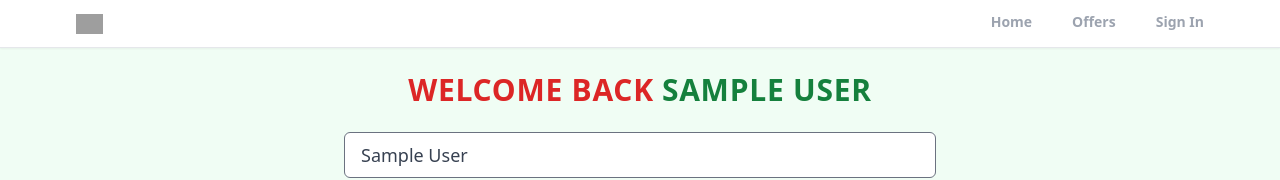
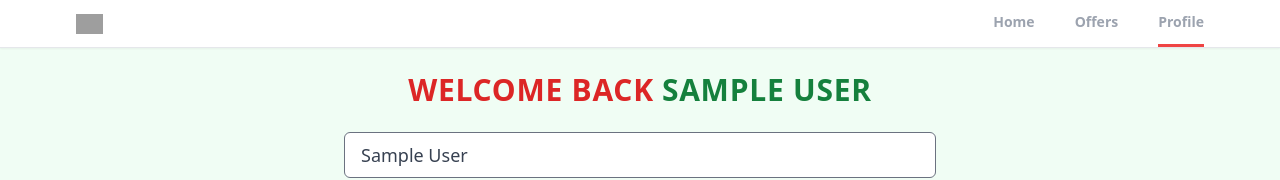
Before and after one commit to EmmanuelOkon/realtor, a React (Create React App) app: page /profile in a window 1280 px wide. Shown: the top 180 px of the page. Built offline with nearby package versions, Linux system fonts and the light colour scheme; no server answers; sample sign-in values are in the browser's storage; grey boxes are pictures that could not be loaded.

Commit message:
reload page after name has been updated

```diff
--- a/src/components/Header.jsx
+++ b/src/components/Header.jsx
@@ -1,17 +1,31 @@
-import React from "react";
+import { useEffect, useState } from "react";
 import { useLocation, useNavigate } from "react-router-dom";
+import { getAuth, onAuthStateChanged } from "firebase/auth";
 
 export default function Header() {
   const location = useLocation();
   const navigate = useNavigate();
+  const [pageState, setPageState] = useState("Sign In");
+  const auth = getAuth();
 
-  function pathMathRoute(route) {
+  useEffect(() => {
+    onAuthStateChanged(auth, (user)=>{
+      if(user){
+        setPageState("Profile")
+      } else {
+        setPageState("Sign In")
+      }
+    } )
+  }, [auth])
+
+
+  function pathMatchRoute(route) {
     if (route === location.pathname) {
       return true;
     }
   }
 
-  <style></style>;
+  // <style></style>;
 
   return (
     <div className="bg-white border-b shadow-sm sticky top-0 z-50">
@@ -28,7 +42,7 @@
           <ul className="flex space-x-10 ">
             <li
               className={`cursor-pointer py-3 text-sm font-semibold text-gray-400 hover:text-gray-600 border-b-[3px] border-y-transparent hover:border-b-red-600  transition-all  ${
-                pathMathRoute("/") && "border-b-red-500 text-gray-900"
+                pathMatchRoute("/") && "border-b-red-500 text-gray-900"
               }`}
               onClick={() => navigate("/")}
             >
@@ -36,7 +50,7 @@
             </li>
             <li
               className={`cursor-pointer py-3 text-sm font-semibold text-gray-400 hover:text-gray-600 border-b-[3px] border-y-transparent hover:border-b-red-600  transition-all ${
-                pathMathRoute("/offers") && "border-b-red-500 text-black"
+                pathMatchRoute("/offers") && "border-b-red-500 text-black"
               }`}
               onClick={() => navigate("/offers")}
             >
@@ -44,11 +58,12 @@
             </li>
             <li
               className={`cursor-pointer py-3 text-sm font-semibold text-gray-400 hover:text-gray-600 border-b-[3px] border-y-transparent hover:border-b-red-600  transition-all ${
-                pathMathRoute("/signin") && "border-b-red-500 text-black"
+                (pathMatchRoute("/signin") || pathMatchRoute("/profile")) &&
+                "border-b-red-500 text-black"
               }`}
-              onClick={() => navigate("/signin")}
+              onClick={() => navigate("/profile")}
             >
-              Sign In
+              {pageState}
             </li>
           </ul>
         </div>
--- a/src/pages/Profile.jsx
+++ b/src/pages/Profile.jsx
@@ -36,8 +36,12 @@
         await updateDoc(docRef, {
           name,
         });
+        if (changeDetails === true) {
+          toast.success("Changes Updated");
+          window.location.reload();
+        }
       }
-      toast.success("Changes Updated")
+
     } catch (error) {
       toast.error("Changes update failed");
     }
@@ -54,8 +58,8 @@
         <h1 className="text-xl md:text-3xl text-center mt-6 font-semibold text-red-600 uppercase  md:tracking-wide">
           Welcome Back
           <span className="text-green-700 capitalie font-bold md:ml-2">
-          {/* {name} */}
-          {auth.currentUser.displayName}
+            {/* {name} */}
+            {auth.currentUser.displayName}
           </span>
         </h1>
         <div className="w-full md:w-[50%] px-3 py-6 lg:px-6 mx-auto">
```
